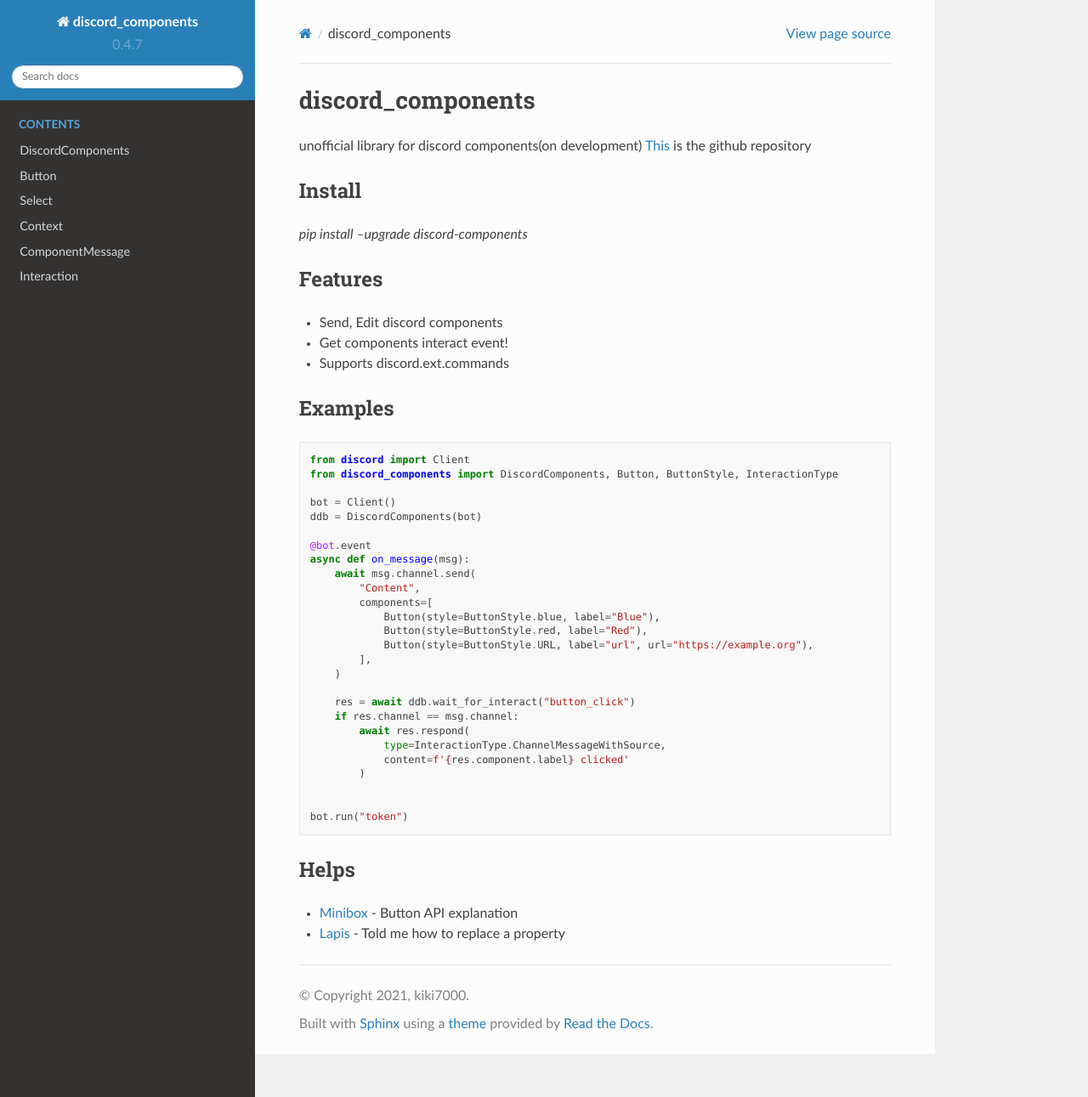
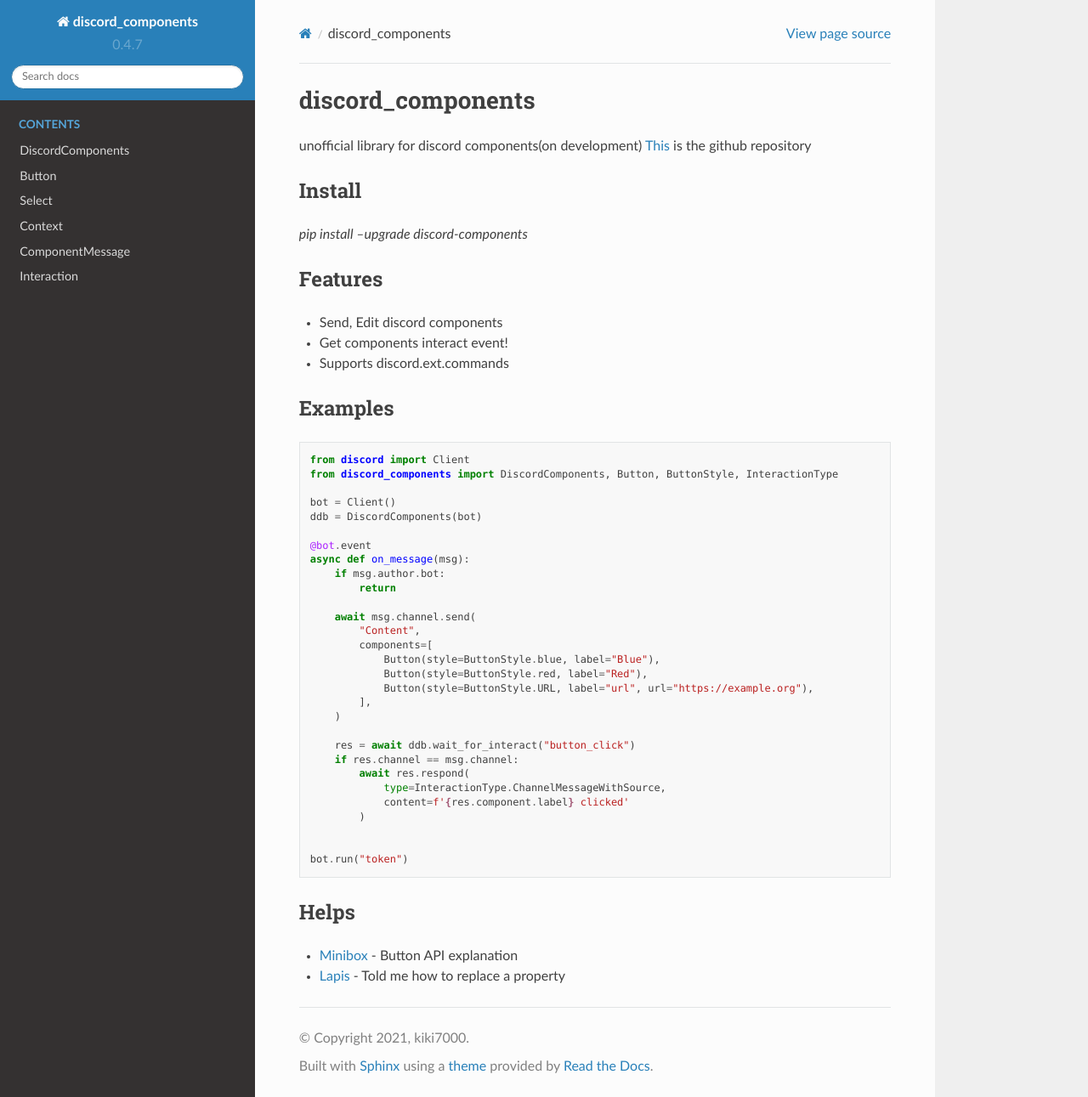
Before and after one commit to woohyunjng/discord.py-components, a Sphinx documentation site: the page built from docs/pages/index.rst, in a window 1280 px wide and 1291 px high. Shown: the whole window at 85% size. Built offline with Sphinx 7.4.7 and the Read the Docs theme 2.0.0, drawn with Linux system fonts in a browser that asks for light colours.

Commit message:
feat: update example code

```diff
--- a/docs/pages/index.rst
+++ b/docs/pages/index.rst
@@ -30,6 +30,9 @@
 
     @bot.event
     async def on_message(msg):
+        if msg.author.bot:
+            return
+
         await msg.channel.send(
             "Content",
             components=[
```
Also changed, not shown: README.md (+3 -0 lines).
